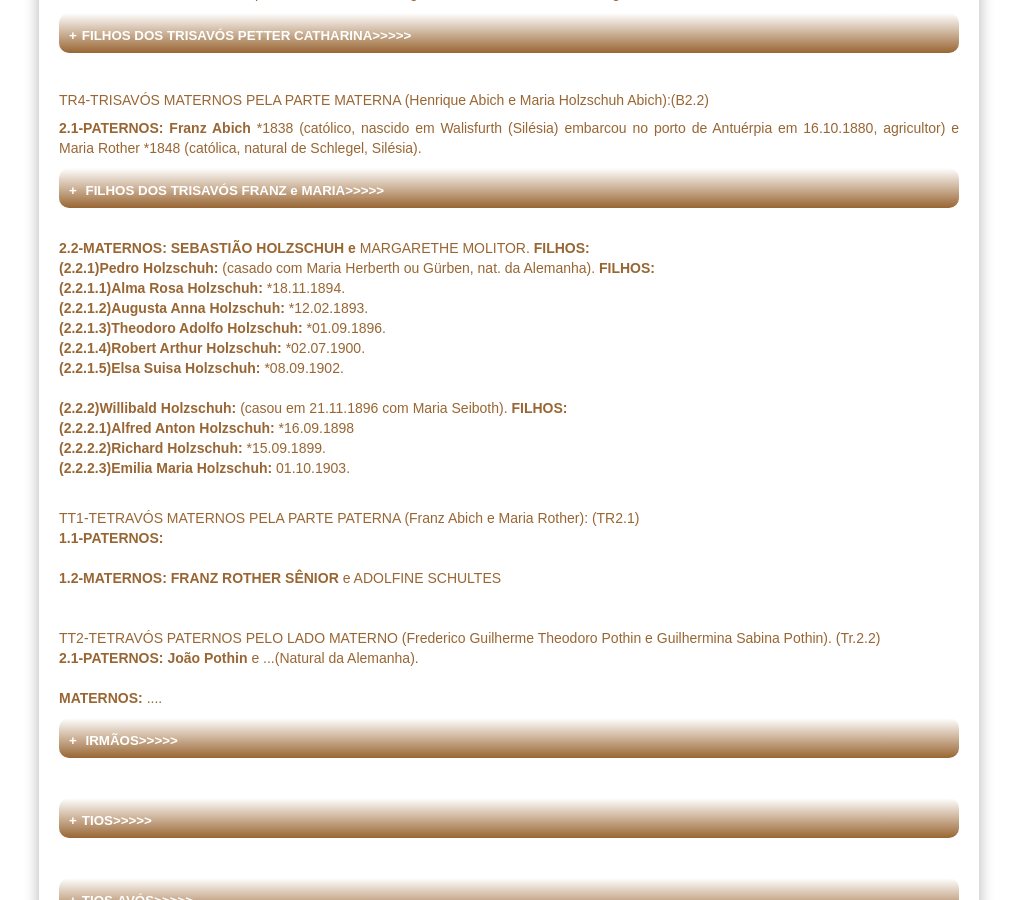
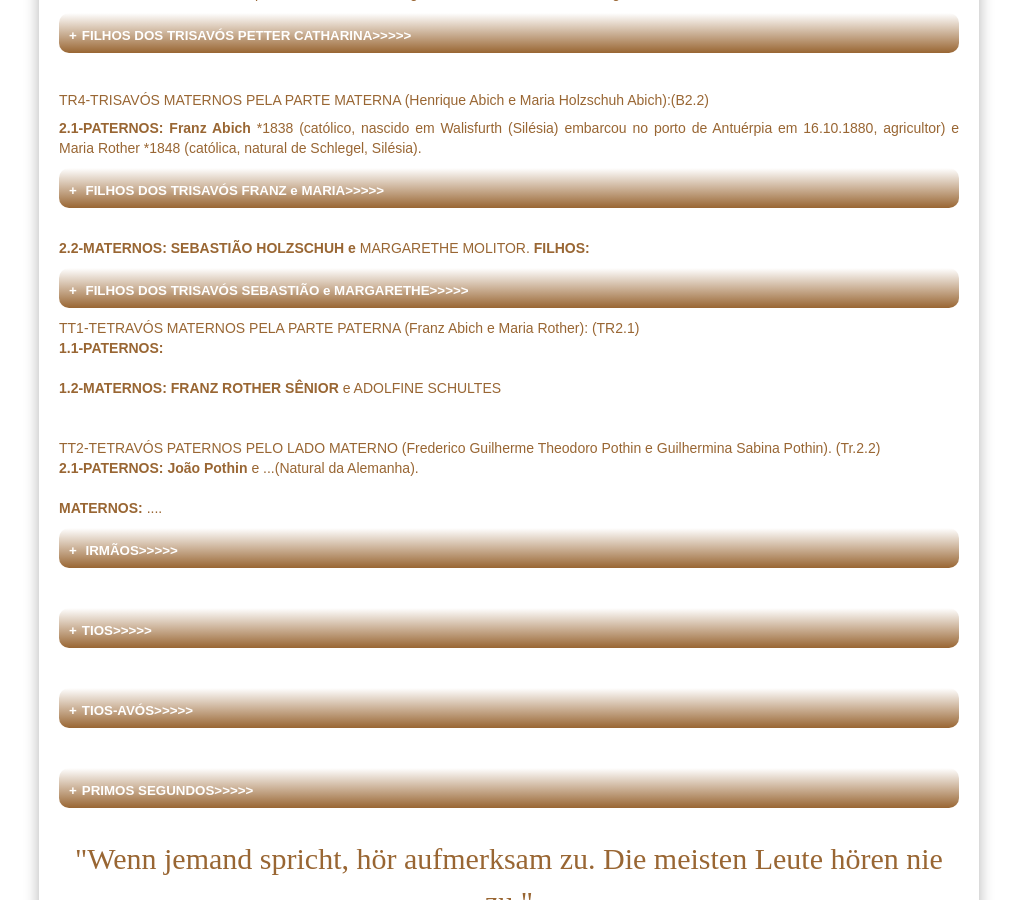
Before and after one commit to claudiovargas1955/claudiovargas1955.github.io, a Jekyll site: the page built from _pages/arvore-genealogica-de-roselia-renita-bredow.html, in a window 1280 px wide and 900 px high, scrolled down 2941 px. Shown: the whole window, without its empty margins (131-1148 px from the left). Built offline with Jekyll 4.4.1, drawn with Linux system fonts in a browser that asks for light colours; some web fonts are replaced.

Commit message:
Update arvore-genealogica-de-roselia-renita-bredow.html

```diff
--- a/_pages/arvore-genealogica-de-roselia-renita-bredow.html
+++ b/_pages/arvore-genealogica-de-roselia-renita-bredow.html
@@ -581,6 +581,7 @@ Augusta Alwine Albertine Achterber.<br/><br/>
 *11.05.1888 em Paraiso, filha de Theodor Falstar e de Johanna Kessler.</details></p><br/>
 
 <p><b>2.2-MATERNOS: SEBASTIÃO HOLZSCHUH e</b> MARGARETHE MOLITOR. <b>FILHOS:</b><br>
+<details><summary> <b>FILHOS DOS TRISAVÓS SEBASTIÃO e MARGARETHE>>>>></summary> </b> <br/>
 <b>(2.2.1)Pedro Holzschuh: </b>(casado com Maria Herberth ou Gürben, nat. da Alemanha). <b>FILHOS:</b><br>
 <b>(2.2.1.1)Alma Rosa Holzschuh: </b>*18.11.1894. <br>
 <b>(2.2.1.2)Augusta Anna Holzschuh: </b>*12.02.1893. <br>
@@ -592,7 +593,7 @@ Augusta Alwine Albertine Achterber.<br/><br/>
 <b>(2.2.2.1)Alfred Anton Holzschuh: </b>*16.09.1898<br>
 <b>(2.2.2.2)Richard Holzschuh: </b>*15.09.1899.<br>
 <b>(2.2.2.3)Emilia Maria Holzschuh: </b>01.10.1903. <br><br>
-</p>
+</details></p>
 
 <p>TT1-TETRAVÓS MATERNOS PELA PARTE PATERNA (Franz Abich e Maria Rother): (TR2.1)<br/>
 <b>1.1-PATERNOS:</b><br/><br/>
```
